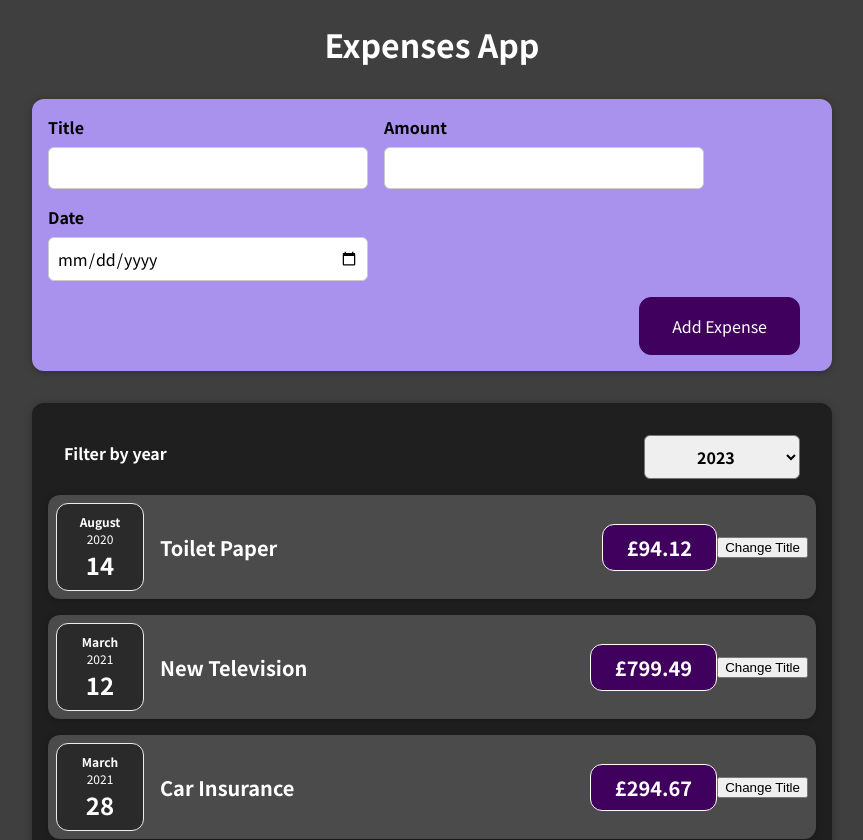
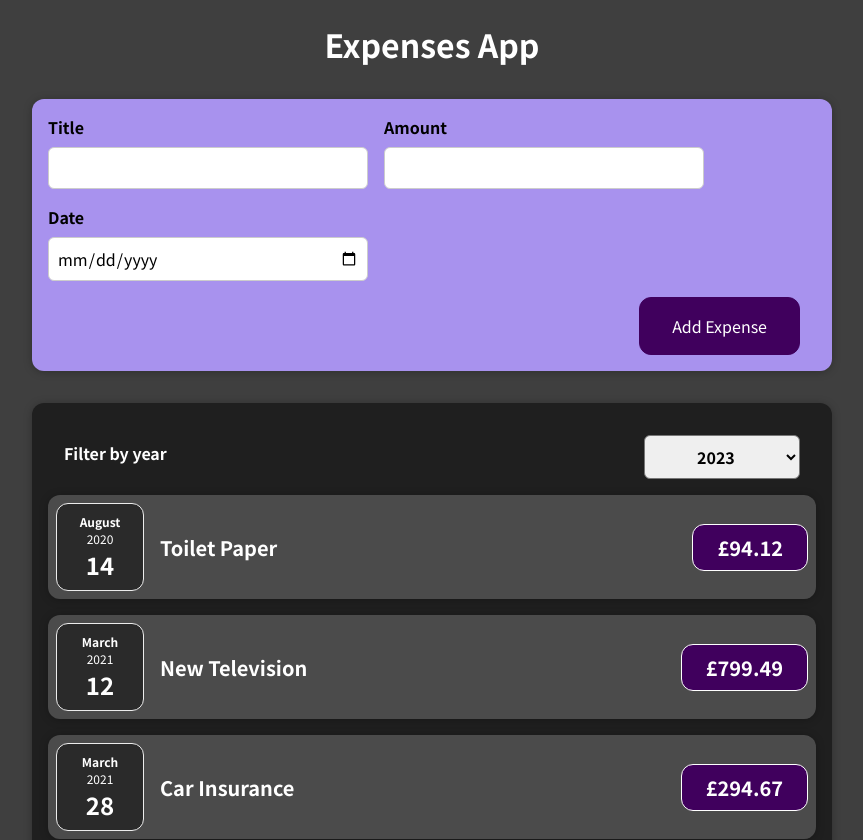
Before and after one commit to craigea92/expenses-app, a React (Create React App) app: page / in a window 1280 px wide. Shown: the top 840 px of the page, without its empty margins (208-1071 px from the left). Built offline with nearby package versions, Linux system fonts and the light colour scheme.

Commit message:
Removed unused button code

```diff
--- a/src/components/Expenses/ExpenseItem.jsx
+++ b/src/components/Expenses/ExpenseItem.jsx
@@ -1,23 +1,16 @@
-import React, { useState } from "react";
+import React from "react";
 import ExpenseDate from "./ExpenseDate";
 import Card from "../UI/Card";
 import "./ExpenseItem.css";
 
 const ExpenseItem = (props) => {
-  const [title, setTitle] = useState(props.title);
-
-  const clickHandler = () => {
-    setTitle("Updated!");
-  };
-
   return (
     <Card className="expense-item">
       <ExpenseDate date={props.date} />
       <div className="expense-item__description">
-        <h2>{title}</h2>
+        <h2>{props.title}</h2>
         <div className="expense-item__price">£{props.amount}</div>
       </div>
-      <button onClick={clickHandler}>Change Title</button>
     </Card>
   );
 };
```
